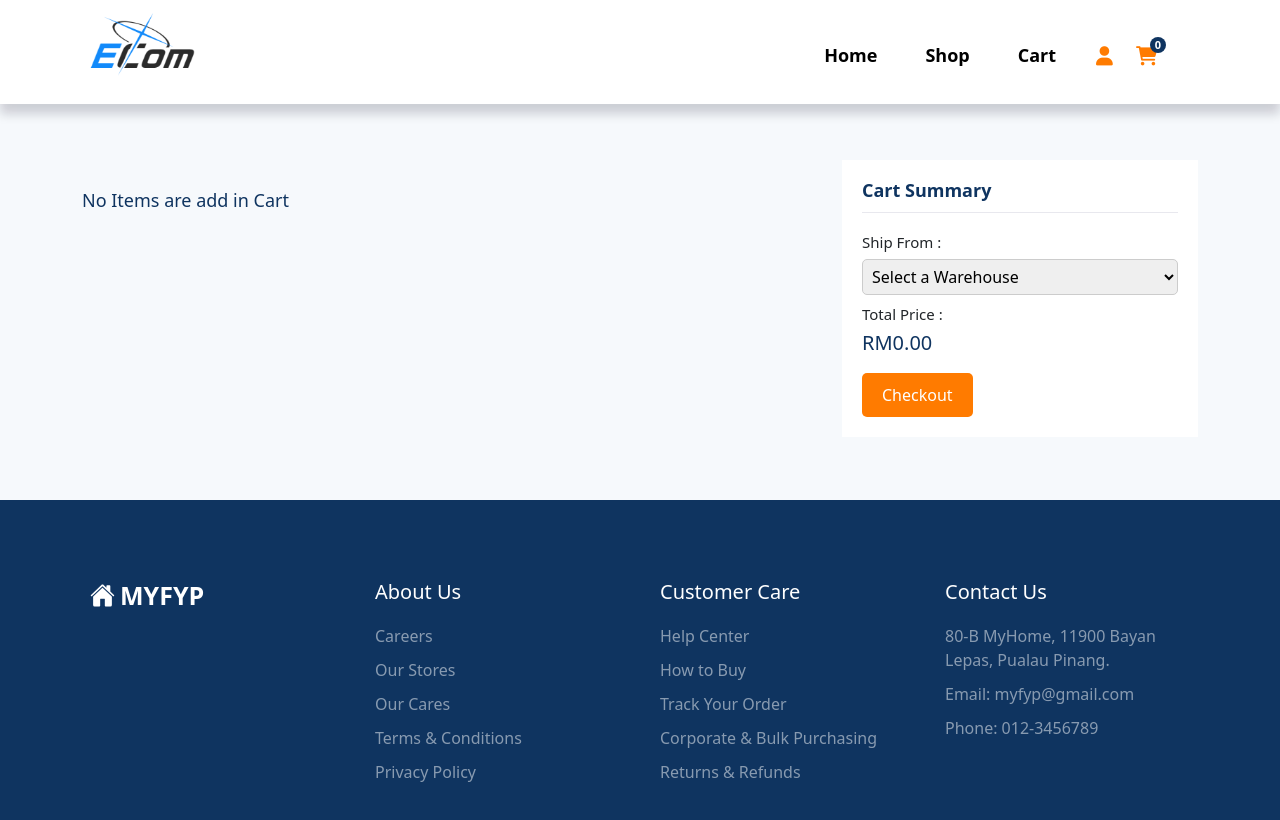
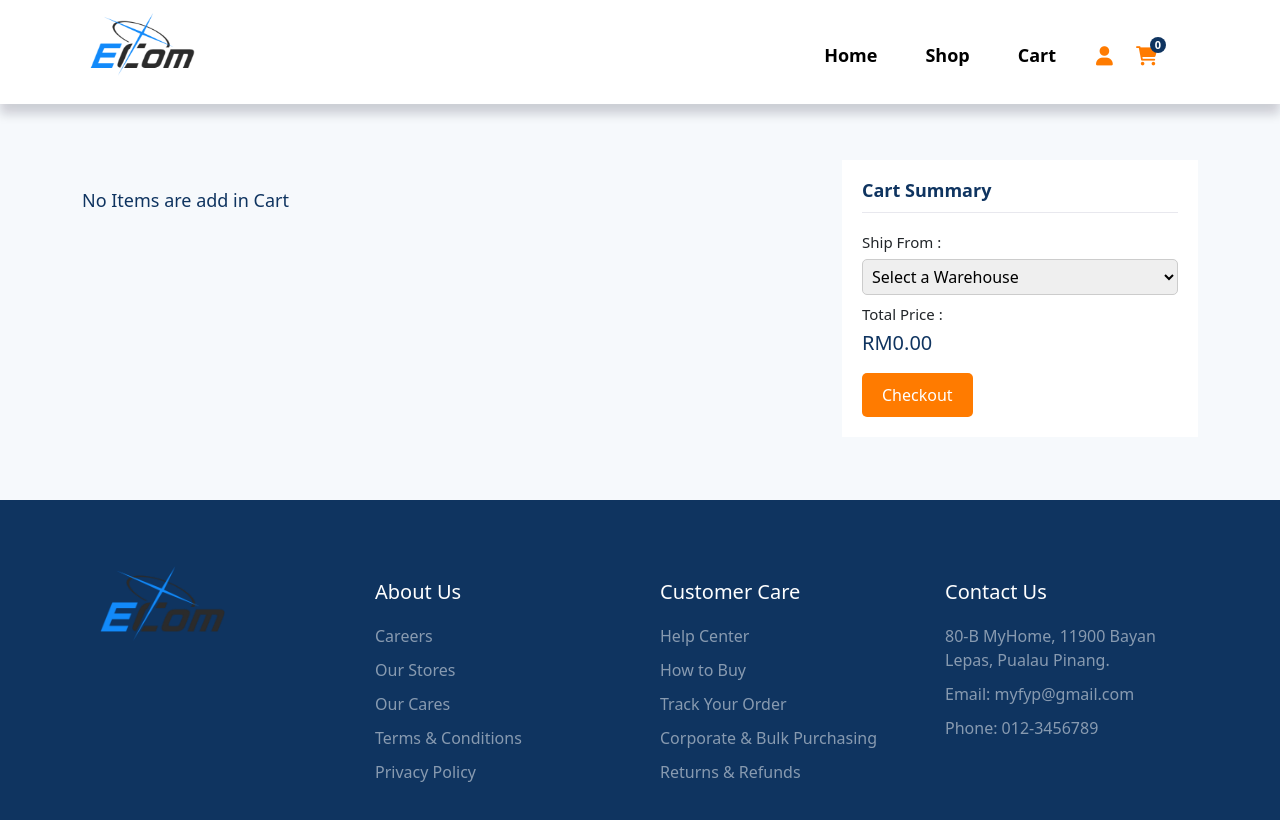
Before and after one commit to LOHSIANG/myfyp, a React (Create React App) app: page /cart in a window 1280 px wide. Shown: the top 820 px of the page. Built offline with nearby package versions, Linux system fonts and the light colour scheme.

Commit message:
final version

```diff
--- a/src/App.js
+++ b/src/App.js
@@ -21,7 +21,7 @@ export const DataContainer = createContext();
 function App() {
   const [CartItem, setCartItem] = useState([]);
   const [selectedProduct, setSelectedProduct] = useState(null);
-  const [userRole, setUserRole] = useState("user");
+  const [userRole, setUserRole] = useState(null);
 
   const addToCart = (product, num = 1) => {
     const productExist = CartItem.find((item) => item.id === product.id);
--- a/src/components/Footer/Footer.jsx
+++ b/src/components/Footer/Footer.jsx
@@ -1,6 +1,7 @@
 import React from "react"
 import "./style.css"
 import { Col, Container, Row } from "react-bootstrap"
+import logoImage from "../../Images/Ecom.png";
 
 const Footer = () => {
   return (
@@ -9,8 +10,7 @@ const Footer = () => {
           <Row className="footer-row">
             <Col md={3} sm={5} className='box'>
               <div className="logo">
-                  <ion-icon name="home"></ion-icon>
-                  <h1>MYFYP</h1>
+                <img src={logoImage} alt="Logo" className="footer-logo" />
               </div>
             </Col>
             <Col md={3} sm={5} className='box'>
--- a/src/components/Footer/style.css
+++ b/src/components/Footer/style.css
@@ -48,3 +48,9 @@ footer li {
   margin-bottom: 10px;
   opacity: 0.5;
 }
+
+.footer-logo {
+  width: 150px;
+  height: auto;
+  margin-top: -20px;
+}
```
